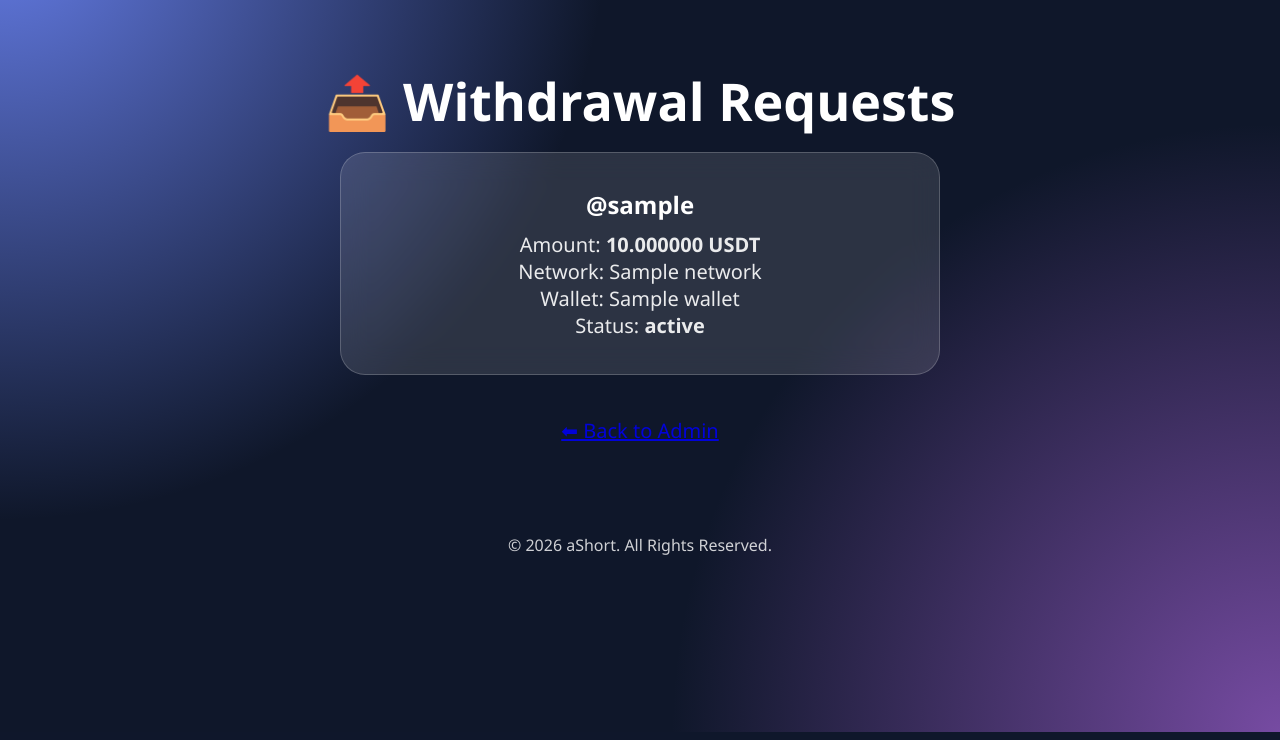
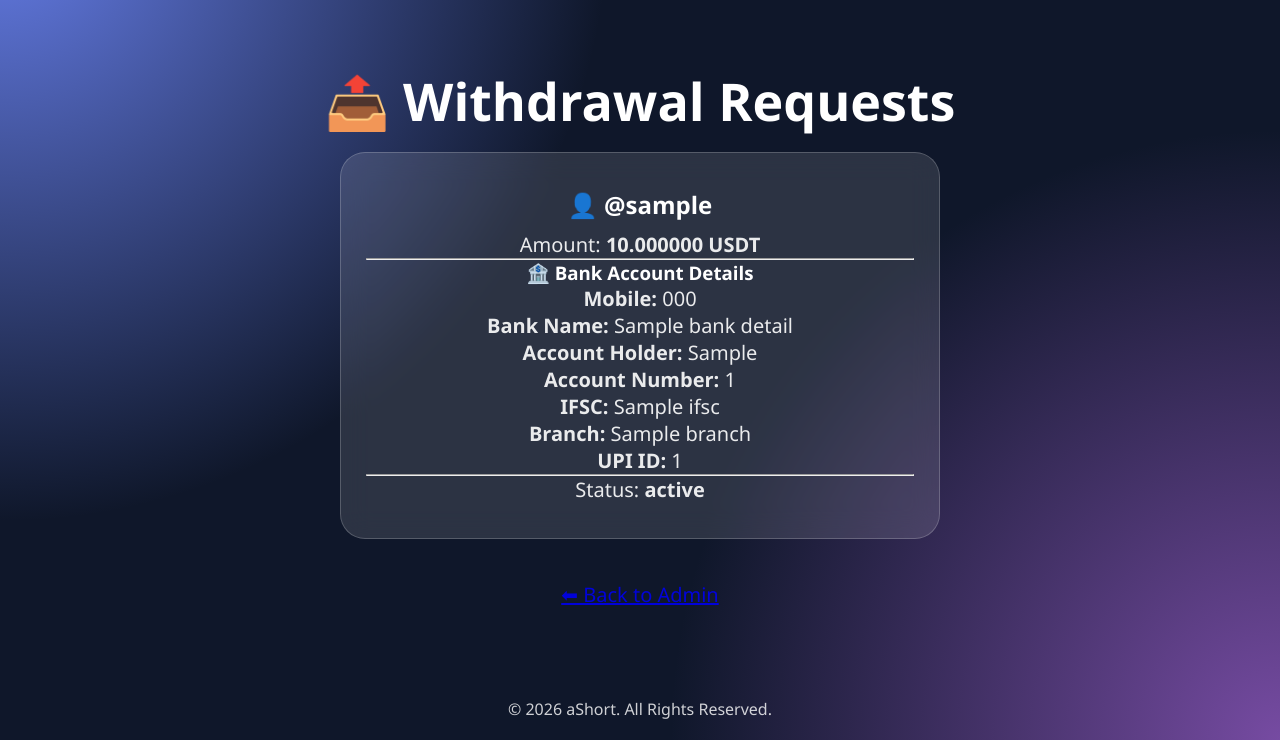
Before and after one commit to Khanarm/Url-shortnar-ashrot, a Flask app: page /admin/withdrawals in a window 1280 px wide. Shown: the part 88-828 px from the top of the page. Run offline with Flask 3, Linux system fonts and the light colour scheme; the visitor is signed in with stand-in values (Sample User, id 1); a database or web service that is not in the repository returns one stand-in record (values such as "Sample title").

Commit message:
Update withdrawal request template with bank details

```diff
--- a/templates/admin_withdrawals.html
+++ b/templates/admin_withdrawals.html
@@ -9,6 +9,7 @@ Withdrawals - Admin
 <section class="hero">
 
 <h1>📤 Withdrawal Requests</h1>
+
 
 {% with messages = get_flashed_messages(with_categories=true) %}
 
@@ -27,11 +28,15 @@ Withdrawals - Admin
 
 {% for item in withdrawals %}
 
+{% set bank = item.get("bank_details", {}) %}
+
+
 <div class="card">
 
 <h2>
-@{{ item.get("username", "") }}
+👤 @{{ item.get("username", "") }}
 </h2>
+
 
 <p>
 Amount:
@@ -41,17 +46,67 @@ USDT
 </strong>
 </p>
 
+
+<hr>
+
+
+<h3>
+🏦 Bank Account Details
+</h3>
+
+
 <p>
-Network:
-{{ item.get("network", "TRC20") }}
+<strong>Mobile:</strong>
+{{ bank.get("mobile", "N/A") }}
 </p>
 
+
 <p>
-Wallet:
+<strong>Bank Name:</strong>
+{{ bank.get("bank_name", "N/A") }}
+</p>
+
+
+<p>
+<strong>Account Holder:</strong>
+{{ bank.get("account_holder", "N/A") }}
+</p>
+
+
+<p>
+<strong>Account Number:</strong>
 <code>
-{{ item.get("wallet", "") }}
+{{ bank.get("account_number", "N/A") }}
 </code>
 </p>
+
+
+<p>
+<strong>IFSC:</strong>
+<code>
+{{ bank.get("ifsc", "N/A") }}
+</code>
+</p>
+
+
+<p>
+<strong>Branch:</strong>
+{{ bank.get("branch", "N/A") }}
+</p>
+
+
+{% if bank.get("upi_id") %}
+
+<p>
+<strong>UPI ID:</strong>
+{{ bank.get("upi_id") }}
+</p>
+
+{% endif %}
+
+
+<hr>
+
 
 <p>
 Status:
@@ -63,13 +118,14 @@ Status:
 
 {% if item.get("status") == "PENDING" %}
 
+
 <form
     method="POST"
-    action="/admin/withdrawal/{{ item['_id'] }}/accept"
+    action="{{ url_for('admin.accept_withdrawal', withdrawal_id=item['_id']) }}"
     style="display:inline;">
 
 <button type="submit">
-✅ Accept
+✅ Mark as PAID
 </button>
 
 </form>
@@ -77,7 +133,7 @@ Status:
 
 <form
     method="POST"
-    action="/admin/withdrawal/{{ item['_id'] }}/reject"
+    action="{{ url_for('admin.reject_withdrawal', withdrawal_id=item['_id']) }}"
     style="display:inline;">
 
 <button type="submit">
@@ -86,11 +142,13 @@ Status:
 
 </form>
 
+
 {% endif %}
 
 </div>
 
 <br>
+
 
 {% else %}
 
@@ -107,12 +165,13 @@ No withdrawal requests.
 
 <p>
 
-<a href="/admin/dashboard">
+<a href="{{ url_for('admin.dashboard') }}">
 ⬅ Back to Admin
 </a>
 
 </p>
 
+
 </section>
 
 {% endblock %}
```
